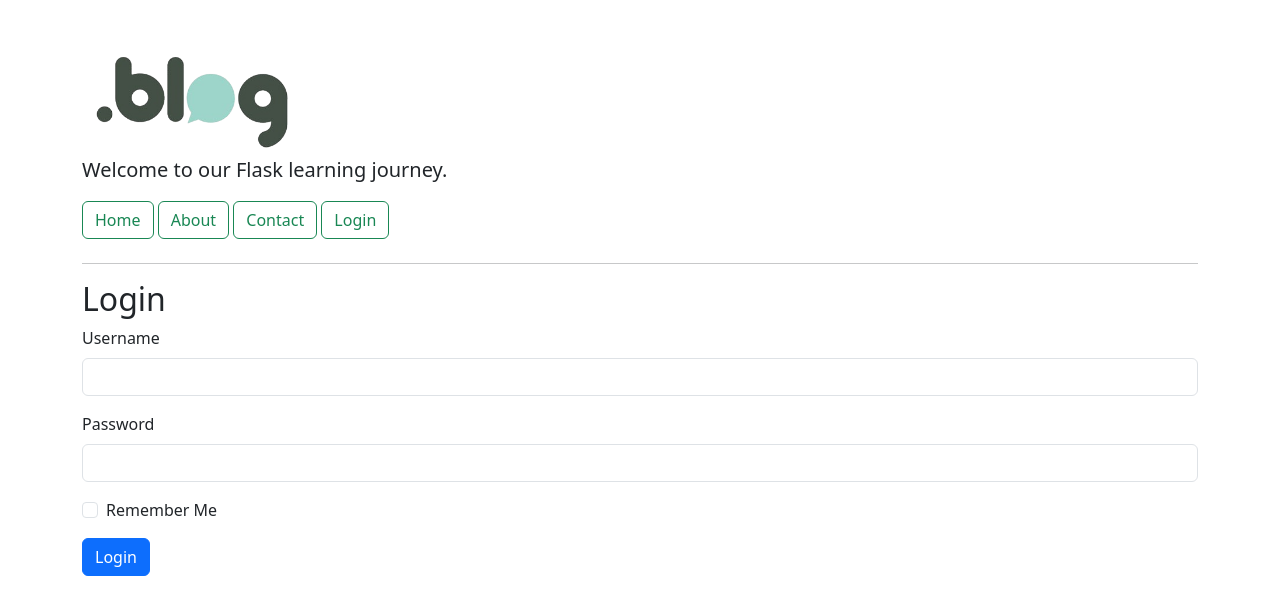
After one commit to bilaljee76/blog, a Flask app: page /login in a window 1280 px wide. The commit adds this page. Shown: the top 615 px of the page. Run offline with Flask 3, Linux system fonts and the light colour scheme.

Commit message:
Add LoginForm using Flask-WTF

```diff
--- a/app.py
+++ b/app.py
@@ -3,7 +3,7 @@ from flask import render_template
 
 from flask import request
 
-from forms import ContactForm
+from forms import ContactForm, LoginForm
 
 
 app = Flask(__name__)
@@ -124,6 +124,25 @@ def contact_page():
         form=form
     )
 
+@app.route("/login", methods=["GET", "POST"])
+def login():
+
+    form = LoginForm()
+
+    if form.validate_on_submit():
+
+        print("Username:", form.username.data)
+
+        print("Password:", form.password.data)
+
+        print("Remember Me:", form.remember_me.data)
+
+    return render_template(
+        "login.html",
+        blog_name="Flask Blog",
+        form=form
+    )
+
 
 # print(app.url_map)
 
--- a/forms.py
+++ b/forms.py
@@ -1,6 +1,12 @@
 from flask_wtf import FlaskForm
 
-from wtforms import StringField, TextAreaField, SubmitField
+from wtforms import (
+    StringField,
+    PasswordField,
+    BooleanField,
+    TextAreaField,
+    SubmitField
+)
 from wtforms.validators import DataRequired, Email, Length
 
 
@@ -26,3 +32,31 @@ class ContactForm(FlaskForm):
     )
 
     submit = SubmitField("Send Message")
+
+
+
+class LoginForm(FlaskForm):
+
+    username = StringField(
+        "Username",
+        validators=[
+            DataRequired(),
+            Length(min=3, max=30)
+        ]
+    )
+
+    password = PasswordField(
+        "Password",
+        validators=[
+            DataRequired(),
+            Length(min=6)
+        ]
+    )
+
+    remember_me = BooleanField(
+        "Remember Me"
+    )
+
+    submit = SubmitField(
+        "Login"
+    )
--- a/templates/base.html
+++ b/templates/base.html
@@ -31,36 +31,39 @@ rel="stylesheet">
 <nav class="mb-4">
 
 <a href="{{ url_for('home_page') }}"
-class="btn btn-primary">
+class="btn btn-outline-success">
 
 Home
 
 </a>
 
 <a href="{{ url_for('about_page') }}"
-class="btn btn-success">
+class="btn btn-outline-success">
 
 About
 
 </a>
 
 <a href="{{ url_for('contact_page') }}"
-class="btn btn-warning">
+class="btn btn-outline-success">
 
 Contact
 
 </a>
 
+<a href="{{ url_for('login') }}"
+class="btn btn-outline-success">
+
+Login
+
+</a>
 </nav>
 
 <hr>
 
-
     {% block content %}
 
     {% endblock %}
-
-
 
 </div>
 
--- /dev/null
+++ b/templates/login.html
@@ -0,0 +1,51 @@
+{% extends "base.html" %}
+
+{% block content %}
+
+<h2>Login</h2>
+
+<form method="POST">
+
+    {{ form.hidden_tag() }}
+
+    <div class="mb-3">
+
+        {{ form.username.label(class="form-label") }}
+
+        {{ form.username(class="form-control") }}
+
+        {% for error in form.username.errors %}
+            <div class="text-danger">
+                {{ error }}
+            </div>
+        {% endfor %}
+
+    </div>
+
+    <div class="mb-3">
+
+        {{ form.password.label(class="form-label") }}
+
+        {{ form.password(class="form-control") }}
+
+        {% for error in form.password.errors %}
+            <div class="text-danger">
+                {{ error }}
+            </div>
+        {% endfor %}
+
+    </div>
+
+    <div class="form-check mb-3">
+
+        {{ form.remember_me(class="form-check-input") }}
+
+        {{ form.remember_me.label(class="form-check-label") }}
+
+    </div>
+
+    {{ form.submit(class="btn btn-primary") }}
+
+</form>
+
+{% endblock %}
```
